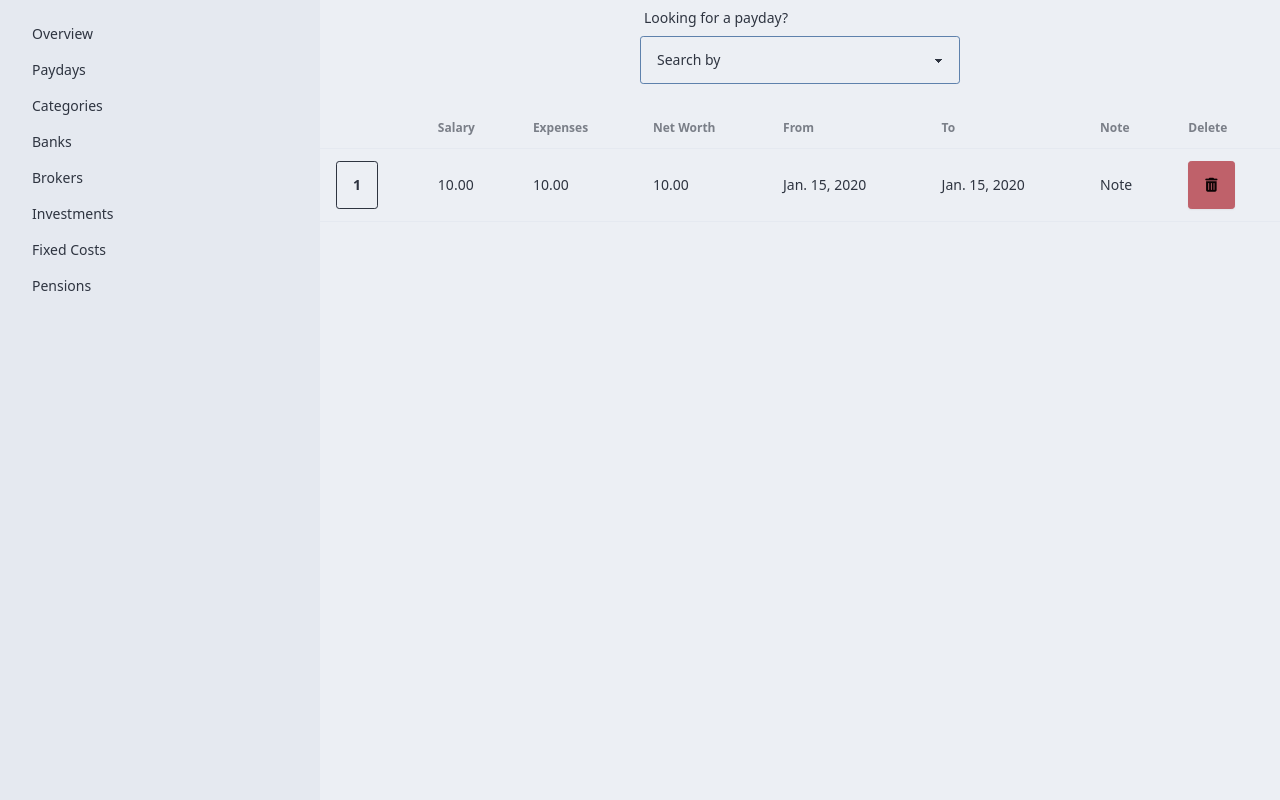
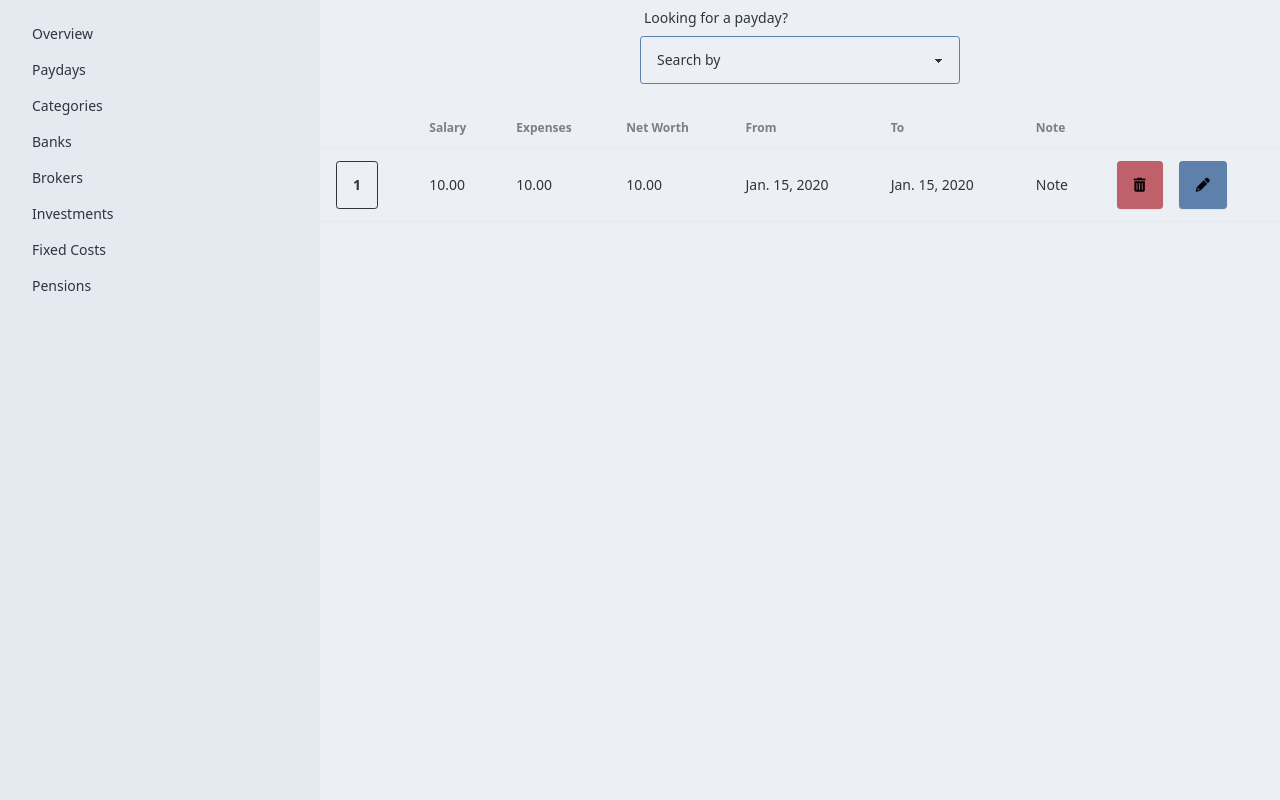
Before and after one commit to Jack-Culcasi/Django-Budgeting-App, a Django app: template home/templates/paydays.html in a window 1280 px wide. Shown: the part 65-865 px from the top of the page. Run offline with Django 5.2, Linux system fonts and the light colour scheme; the template is opened without the code that fills it: most values are stand-ins (such as "Sample title", 1, 10 or a date in 2020); some libraries are stand-ins or nearby versions.

Commit message:
amend button added

```diff
--- a/home/templates/paydays.html
+++ b/home/templates/paydays.html
@@ -63,7 +63,7 @@
         </label>
         <select class="select select-primary w-full max-w-xs" name="year">
           <option disabled selected>Year</option>
-          <option value="2023">2023</option>
+          <option value="2023">23</option>
           <option value="2024">2024</option>
           <option value="2025">2025</option>
           <option value="2026">2026</option>
@@ -124,7 +124,7 @@
           <th>From</th>
           <th>To</th>
           <th>Note</th>
-          <th>Delete</th>
+          <th></th>
         </tr>
       </thead>
       {% for payday in paydays %}
@@ -149,6 +149,7 @@
             {% endif %}
           </td>
           <td>
+            <div class="flex space-x-4">
               <form action="{% url 'delete_payday' %}" method="post" onsubmit="return confirm('Are you sure you want to delete this payday?');">
                 {% csrf_token %}
                 <input type="hidden" name="source" value="{% url 'paydays' %}">
@@ -156,6 +157,14 @@
                   <i class="fas fa-trash-alt"></i>
                 </button>
               </form>
+              <form method="POST" action="{% url 'paydays' %}">
+                {% csrf_token %}
+                <button type="submit" class="btn btn-primary" name="payday_id" value="{{ payday.id }}">
+                  <i class="fas fa-pencil-alt"></i>
+                </button>
+              </form>
+            </div>
+
           </td>
         </tr>
       </tbody>
```
Lines whose indentation alone changed are shown as unchanged.
